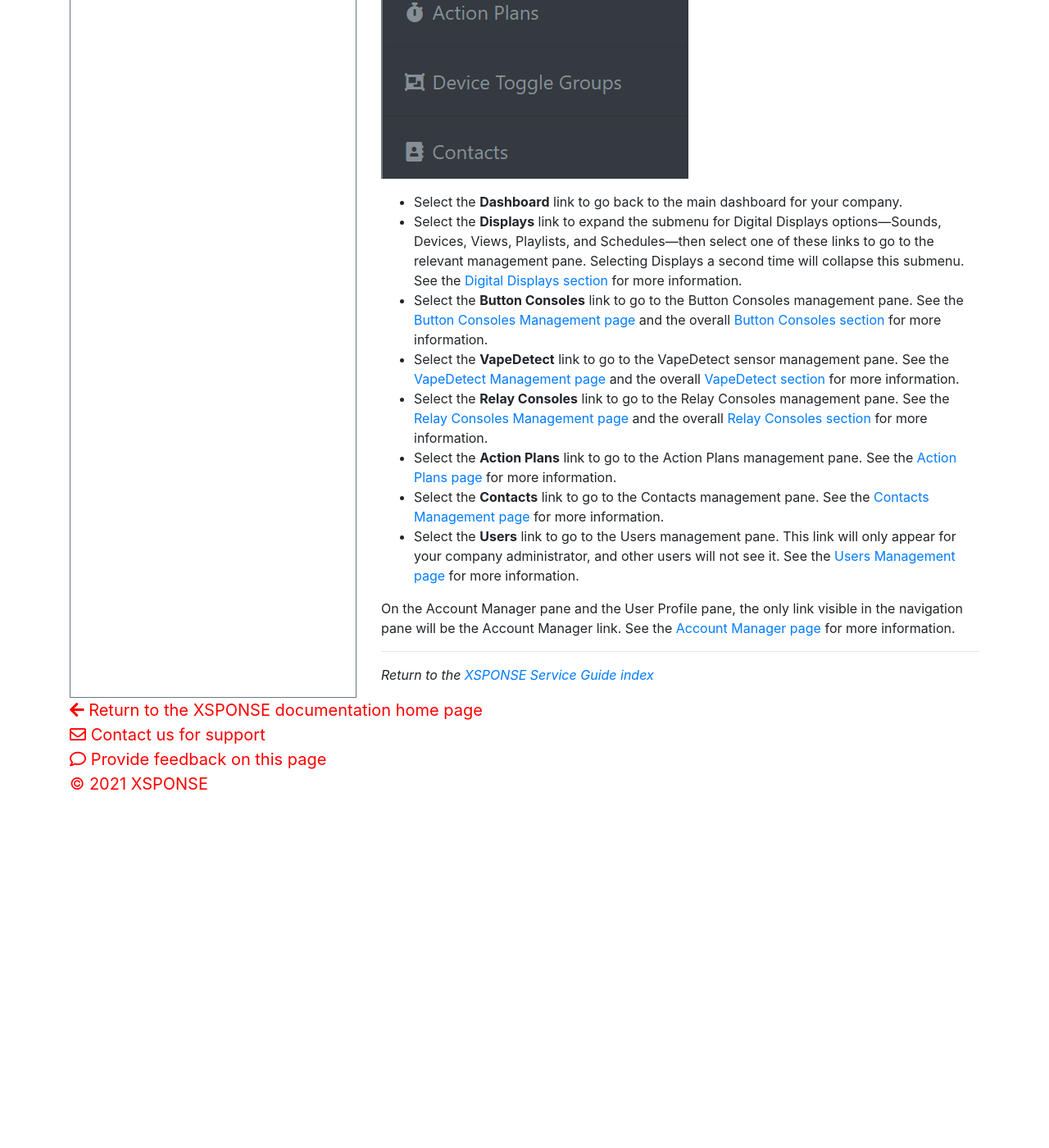
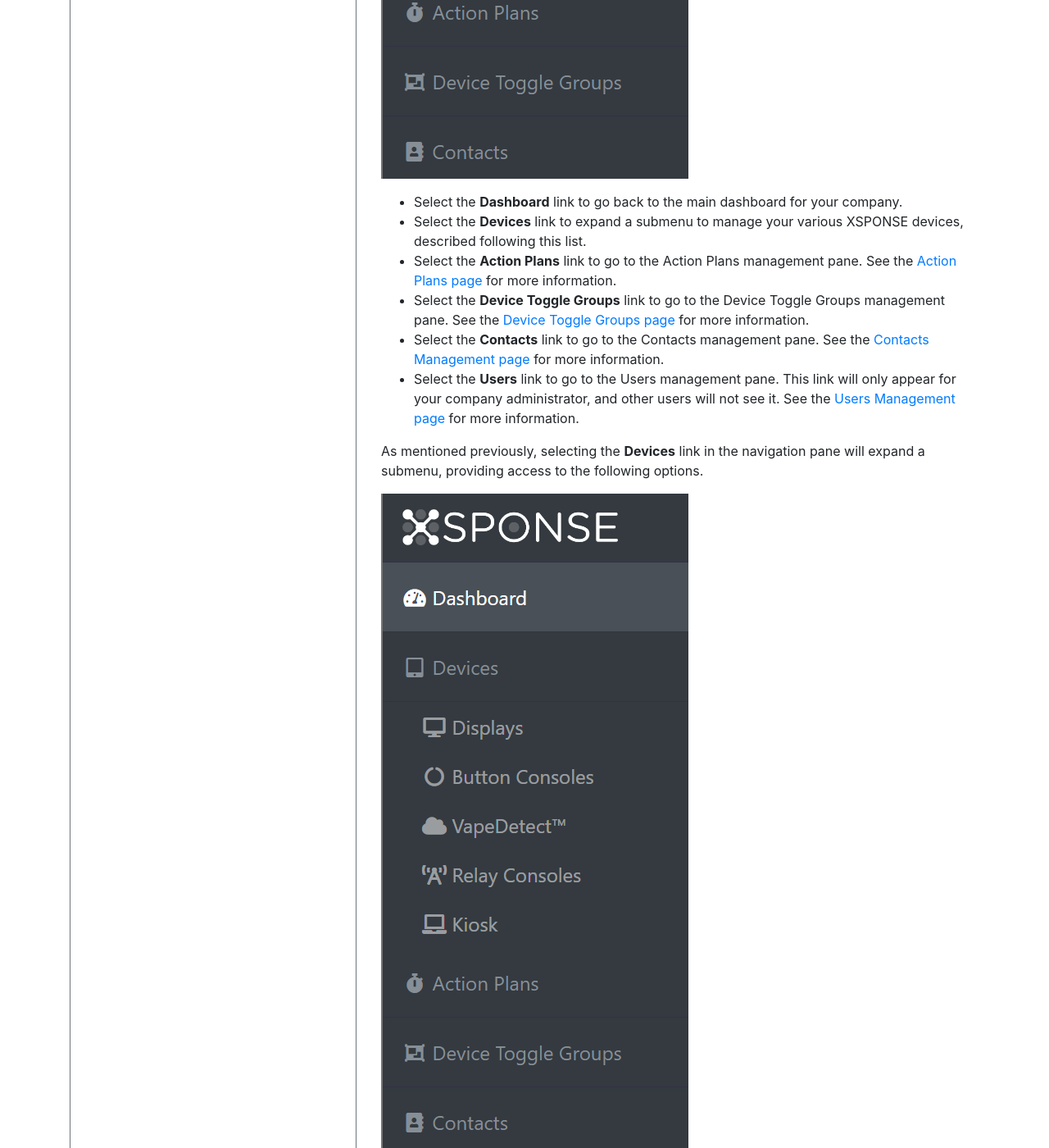
Before and after one commit to NrsSystems/docs, a Jekyll site: the page built from general-ops/site-overview.md, in a window 1280 px wide and 1400 px high, scrolled down 1417 px. Shown: the whole window at 82% size. Built offline with Jekyll 4.4.1, drawn with Linux system fonts in a browser that asks for light colours; our own code applies the rules of GitHub Pages for plain Markdown files; before the commit the page ends 2404 px from its top, so only the background shows below that; some of the changed text lies outside the part shown.

Commit message:
Update site-overview.md
Revised text for updated screenshots of the navigation pane and its options.

```diff
--- a/general-ops/site-overview.md
+++ b/general-ops/site-overview.md
@@ -17,13 +17,21 @@ The navigation pane also appears throughout the site along the left side, showin
 ![image of navigation pane](navigation_pane.png)
 
 -	Select the **Dashboard** link to go back to the main dashboard for your company.
+-	Select the **Devices** link to expand a submenu to manage your various XSPONSE devices, described following this list.
+-	Select the **Action Plans** link to go to the Action Plans management pane. See the [Action Plans page](action-plans.md) for more information.
+-	Select the **Device Toggle Groups** link to go to the Device Toggle Groups management pane. See the [Device Toggle Groups page](device-toggle-groups.md) for more information.
+-	Select the **Contacts** link to go to the Contacts management pane. See the [Contacts Management page](contacts-management.md) for more information.
+-	Select the **Users** link to go to the Users management pane. This link will only appear for your company administrator, and other users will not see it. See the [Users Management page](users-management.md) for more information.
+
+As mentioned previously, selecting the **Devices** link in the navigation pane will expand a submenu, providing access to the following options.
+
+![image of navigation pane with Devices expanded](nav_pane-devices_submenu.png)
+
 -	Select the **Displays** link to expand the submenu for Digital Displays options—Sounds, Devices, Views, Playlists, and Schedules—then select one of these links to go to the relevant management pane. Selecting Displays a second time will collapse this submenu. See the [Digital Displays section](../digital-displays/about-digital-displays.md) for more information.
 -	Select the **Button Consoles** link to go to the Button Consoles management pane. See the [Button Consoles Management page](../button-consoles/button-consoles-management.md) and the overall [Button Consoles section](../button-consoles/about-button-consoles.md) for more information.
 -	Select the **VapeDetect** link to go to the VapeDetect sensor management pane. See the [VapeDetect Management page](../vape-detect/vapedetect-management.md) and the overall [VapeDetect section](../vape-detect/about-vapedetect.md) for more information.
 -	Select the **Relay Consoles** link to go to the Relay Consoles management pane. See the [Relay Consoles Management page](../relay-consoles/relay-consoles-management.md) and the overall [Relay Consoles section](../relay-consoles/about-relay-consoles.md) for more information.
--	Select the **Action Plans** link to go to the Action Plans management pane. See the [Action Plans page](action-plans.md) for more information.
--	Select the **Contacts** link to go to the Contacts management pane. See the [Contacts Management page](contacts-management.md) for more information.
--	Select the **Users** link to go to the Users management pane. This link will only appear for your company administrator, and other users will not see it. See the [Users Management page](users-management.md) for more information.
+-	Select the **Kiosk** link to expand the submenu for Kiosks options—Devices, Profiles, Users, and Schedules—then select one of these links to go to the relevant management pane. Selecting Kiosk a second time will collapse this submenu. See the [Kiosks section](../kiosks/about-kiosks.md) for more information.
 
 On the Account Manager pane and the User Profile pane, the only link visible in the navigation pane will be the Account Manager link. See the [Account Manager page](account-manager.md) for more information.
 
```
